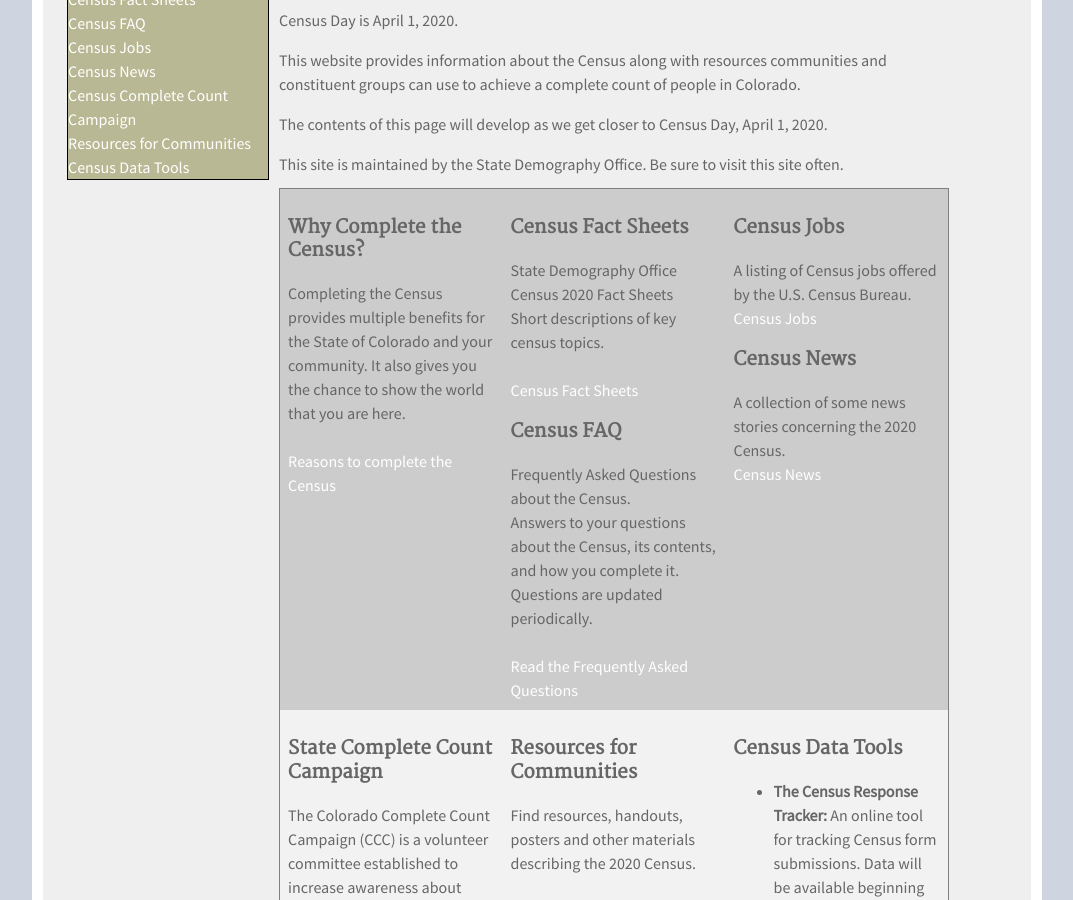
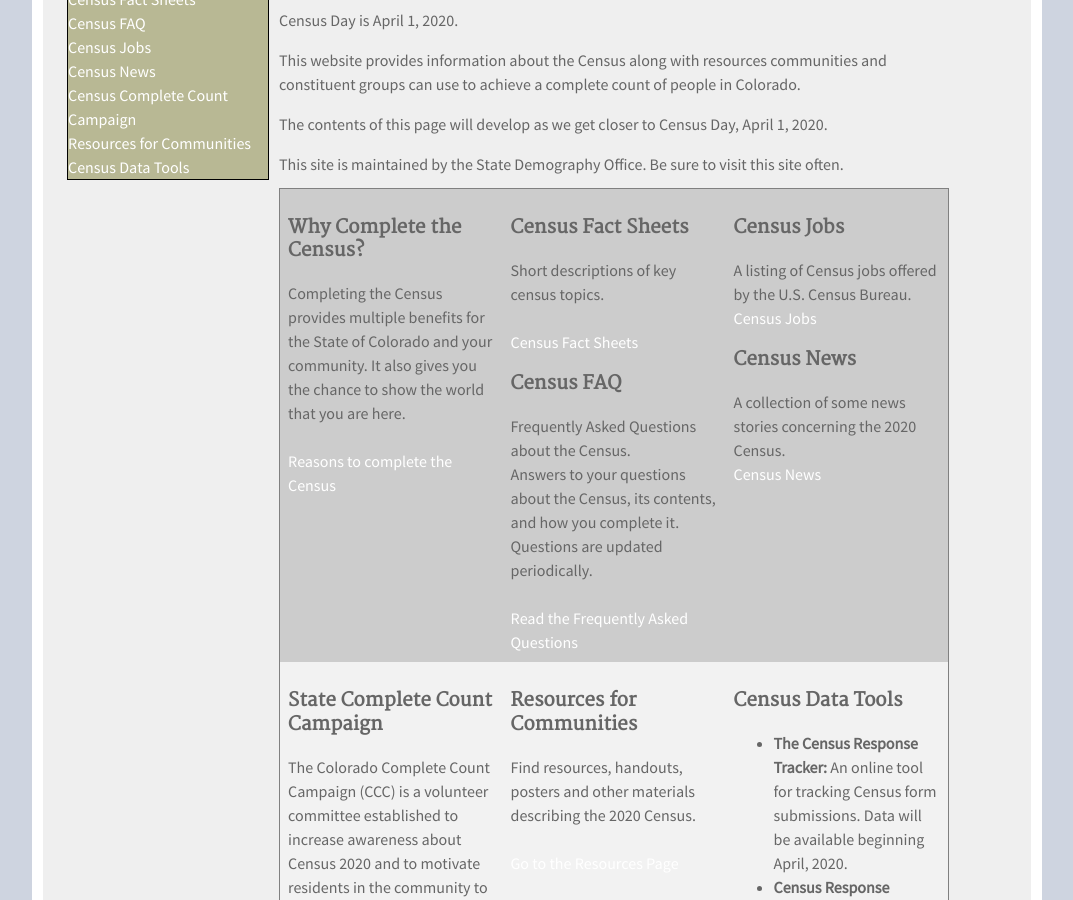
Before and after one commit to TBleess/Website_New, a Jekyll site: the page built from pages/5_CensusACS/census_2020_main.html, in a window 1280 px wide and 900 px high, scrolled down 654 px. Shown: the whole window, without its empty margins (103-1176 px from the left). Built offline with Jekyll 4.4.1, drawn with Linux system fonts in a browser that asks for light colours.

Commit message:
Update census_2020_main.html

```diff
--- a/pages/5_CensusACS/census_2020_main.html
+++ b/pages/5_CensusACS/census_2020_main.html
@@ -110,7 +110,6 @@
 </td>
 <td valign="top">
 	<h3>Census Fact Sheets</h3>
-	State Demography Office Census 2020 Fact Sheets<br>
 	Short descriptions of key census topics. <br><br>
 	<a class="button" href='https://demography.dola.colorado.gov/census-acs/2020-factsheets/'>Census Fact Sheets</a>
 	<br>
```
